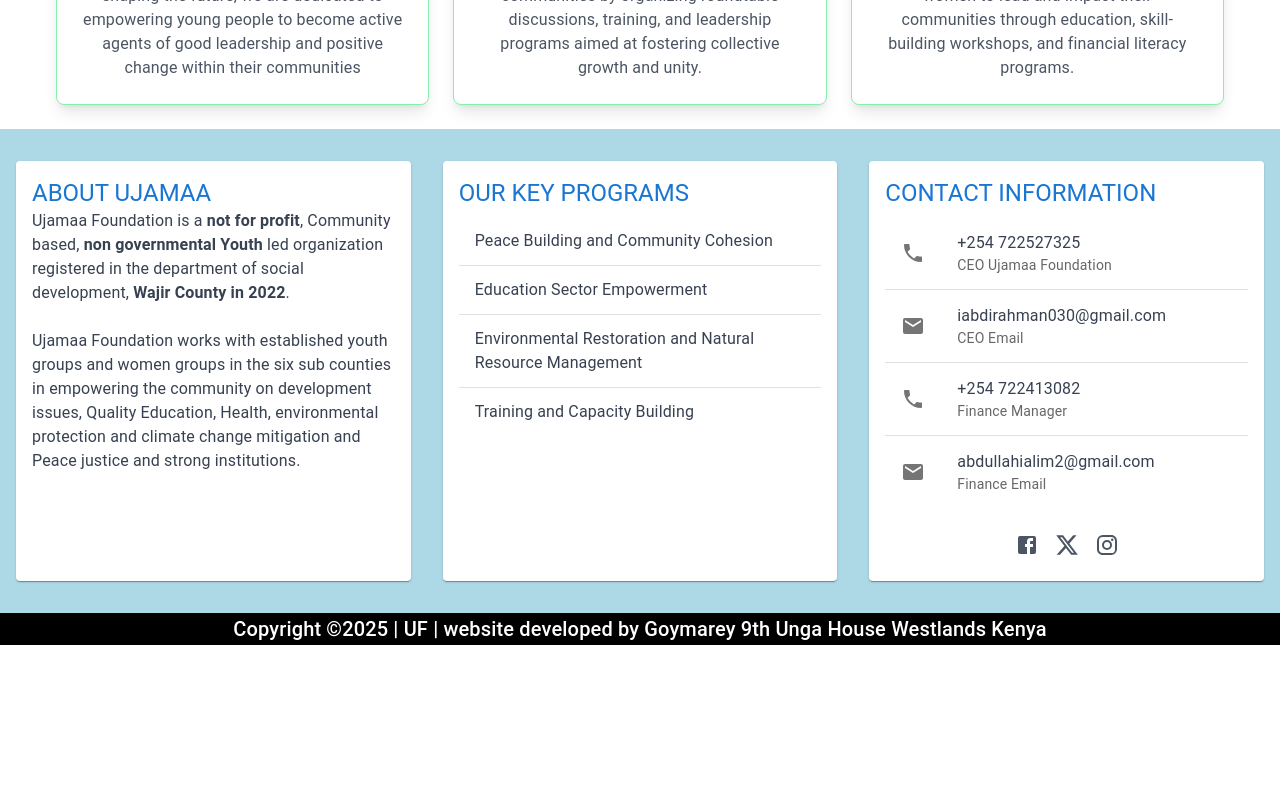
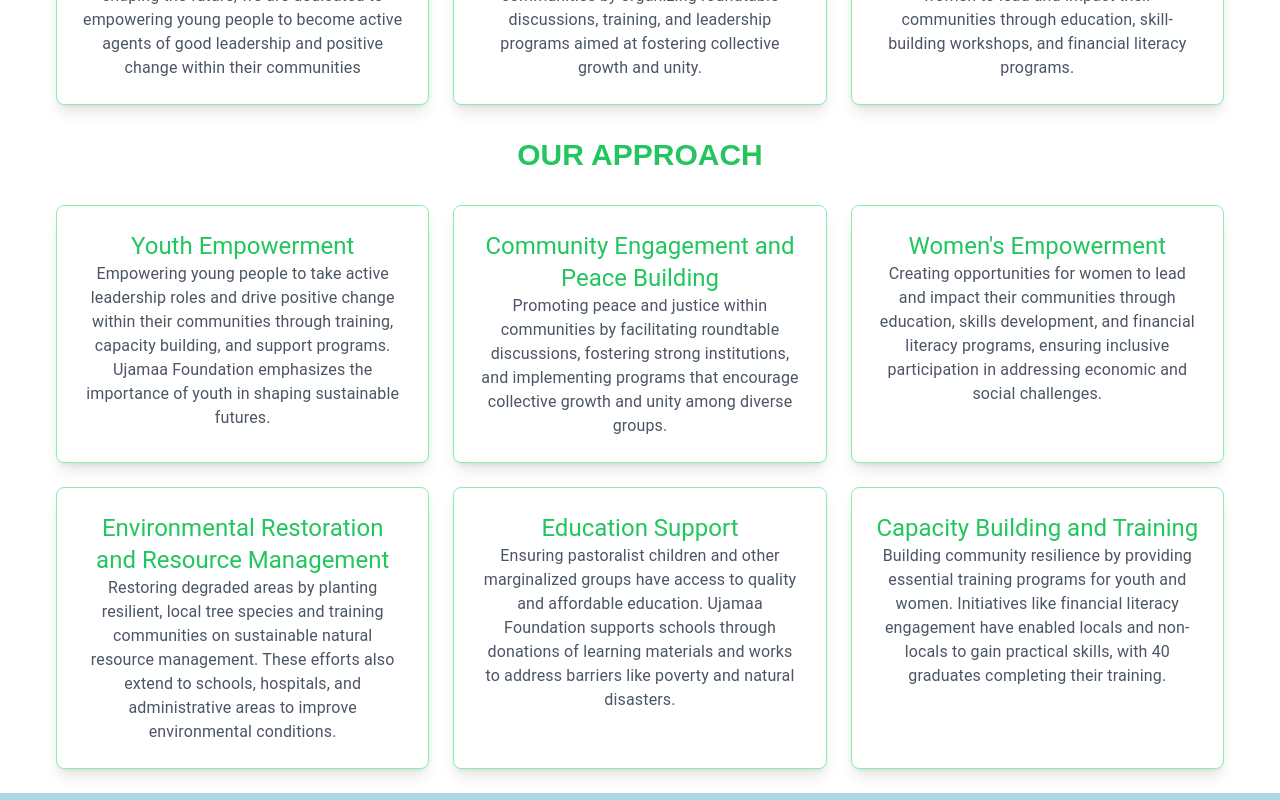
Before and after one commit to ahmednule/Ujamaa-Foundation, a Next.js app: page /our-programs/peace-building in a window 1280 px wide. Shown: the part 1300-2100 px from the top of the page. Before the commit the page ends 1945 px from the top, so only its background shows below. Built offline with nearby package versions, Linux system fonts and the light colour scheme.

Commit message:
feature: inside the our approach card added the other cards which include the data for How we act and how we we do it

```diff
--- a/src/app/our-programs/peace-building/page.tsx
+++ b/src/app/our-programs/peace-building/page.tsx
@@ -3,6 +3,7 @@ import ReusableCarosel from "@components/components/ui/ReusableCarosel";
 import ReusableCard from "@components/components/ui/ReusableCard";
 import ResponsiveCards from "@components/components/ui/ResponsiveCards";
 import { peaceBuildingData } from "@components/lib/peaceBuildingData"
+import { peaceBuildingApproachData } from "@components/lib/peaceBuildingApproachData"
 
 export default function peaceBuilding() {
     return (
@@ -31,6 +32,18 @@ export default function peaceBuilding() {
                     ))}
                 </div>
             </div>
+            <h2 className="text-center text-green-500 text-3xl font-bold my-8">OUR APPROACH</h2>
+            <div className="px-8 m-6">
+            <div className="grid grid-cols-1 sm:grid-cols-2 lg:grid-cols-3 gap-6">
+                {peaceBuildingApproachData.map((data, index) => (
+                    <ResponsiveCards
+                        key={index}
+                        title={data.title}
+                        description={data.description}
+                    />
+                ))}
+            </div>
+        </div>
         </div>
     );
 }
```
